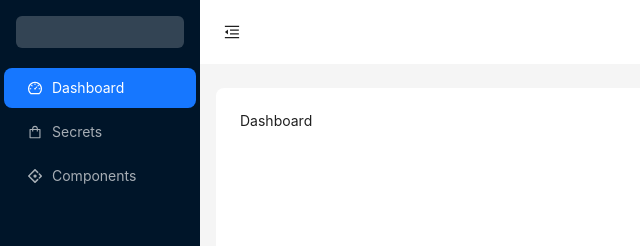
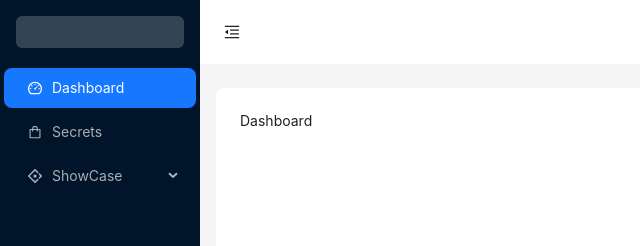
Before and after one commit to billcat-projects/react2024-ant-design-starter, a React (Vite) app: page /login in a window 1280 px wide. Both pictures are taken after a click on the button "Login". Shown: the top 246 px of the page, without its empty margins (0-640 px from the left). Built offline with nearby package versions, Linux system fonts and the light colour scheme.

Commit message:
:sparkles: construct menu based on routes definition

```diff
--- /dev/null
+++ b/src/components/AIcon.tsx
@@ -0,0 +1,36 @@
+import React from "react";
+import * as AllIcons from "@ant-design/icons";
+
+type PickProps<T> = T extends (props: infer P1) => any
+  ? P1
+  : T extends React.ComponentClass<infer P2>
+    ? P2
+    : unknown;
+
+type AllKeys = keyof typeof AllIcons;
+//  获取大写开头的导出们, 认为是组件
+type PickCapitalizeAsComp<K extends AllKeys> = K extends Capitalize<K>
+  ? K
+  : never;
+// ------------------------------------------------^ typescript 4.1+ --------
+type IconNames = PickCapitalizeAsComp<AllKeys>;
+// 没有 4.1 的可以手动排除 小写开头的方法们
+// type IconNames = Exclude<
+//   AllKeys,
+//   "createFromIconfontCN" | "default" | "getTwoToneColor" | "setTwoToneColor"
+// >;
+
+export type PickIconPropsOf<K extends IconNames> = PickProps<
+  typeof AllIcons[K]
+>;
+
+// 这里将不再能用 FC 来包裹, 原因的话 也可以再开一篇来讲了
+const AIcon = <T extends IconNames, P extends Object = PickIconPropsOf<T>>({
+  name,
+  ...props
+}: { name: T } & P) => {
+  const Comp = AllIcons[name] as React.ClassType<any, any, any>;
+  return <Comp {...props} />;
+};
+
+export default AIcon;
--- a/src/layouts/MainLayout.tsx
+++ b/src/layouts/MainLayout.tsx
@@ -1,48 +1,79 @@
-import { Outlet } from 'react-router-dom'
-import React, { useState } from 'react';
-import {
-  AntDesignOutlined,
-  DashboardOutlined,
-  MenuFoldOutlined,
-  MenuUnfoldOutlined, ShoppingOutlined,
-} from '@ant-design/icons'
-import { Layout, Menu, Button, theme } from 'antd';
+import { Outlet, useLocation, useNavigate } from 'react-router-dom'
+import React, { useEffect, useState } from 'react'
+import { MenuFoldOutlined, MenuUnfoldOutlined, } from '@ant-design/icons'
+import { Button, Layout, Menu, theme } from 'antd'
+import './MainLayout.css'
+import type { ItemType } from 'antd/lib/menu/hooks/useItems'
+import AIcon from '@/components/AIcon.tsx'
 
-const { Header, Sider, Content } = Layout;
+const { Header, Sider, Content } = Layout
 
-import './MainLayout.css'
-
-const MainLayout: React.FC = () => {
-  const [collapsed, setCollapsed] = useState(false);
+const MainLayout: React.FC = ({ menuList }) => {
+  const [collapsed, setCollapsed] = useState(false)
   const {
     token: { colorBgContainer, borderRadiusLG },
-  } = theme.useToken();
+  } = theme.useToken()
+
+  const navigate = useNavigate()
+  function doNavigation({ keyPath }) {
+    // 直接用 routes 里的 path 作为  menu items 中的 key (避免额外维护一套 key值)
+    const routePath = keyPath.reverse().join('/')
+    navigate(routePath)
+  }
+
+  const items: ItemType[] = []
+  menuList.forEach(route => {
+    if (route.meta) {
+      const item = {
+        key: route.path,
+        icon: <AIcon name={route.meta.icon} />,
+        label: route.meta.label
+      }
+
+      if (route.children && route.children.length) {
+        const itemChildren: ItemType[]  = []
+        route.children.forEach(route => {
+          if (route.meta) {
+            itemChildren.push({
+              key: route.path,
+              icon: <AIcon name={route.meta.icon} />,
+              label: route.meta.label
+            })
+          }
+        })
+        item.children = itemChildren
+      }
+
+      items.push(item)
+    }
+  })
+
+  // 刷新页面菜单保持高亮
+  let { pathname } = useLocation();
+  const [selectedKeys, setSelectedKeys] = useState<string[]>([pathname]);
+  useEffect(() => {
+    // 去掉前导的 "/"
+    pathname = pathname.substring(1)
+
+    // 如果还有/, 就是二级菜单
+    if (pathname.includes("/")) {
+      setSelectedKeys(pathname.split("/"))
+    } else {
+      // 一级菜单
+      setSelectedKeys(["/" + pathname])
+    }
+  },[pathname])
 
   return (
-    <Layout style={{minHeight: '100vh'}}>
+    <Layout style={{ minHeight: '100vh' }}>
       <Sider trigger={null} collapsible collapsed={collapsed}>
         <div className="demo-logo-vertical" />
         <Menu
           theme="dark"
           mode="inline"
-          defaultSelectedKeys={['1']}
-          items={[
-            {
-              key: '1',
-              icon: <DashboardOutlined />,
-              label: 'Dashboard',
-            },
-            {
-              key: '2',
-              icon: <ShoppingOutlined />,
-              label: 'Secrets',
-            },
-            {
-              key: '3',
-              icon: <AntDesignOutlined />,
-              label: 'Components',
-            },
-          ]}
+          selectedKeys={selectedKeys}
+          onClick={doNavigation}
+          items={items}
         />
       </Sider>
       <Layout>
@@ -67,11 +98,11 @@ const MainLayout: React.FC = () => {
             borderRadius: borderRadiusLG,
           }}
         >
-          <Outlet/>
+          <Outlet />
         </Content>
       </Layout>
     </Layout>
-  );
-};
+  )
+}
 
-export default MainLayout;
+export default MainLayout
--- /dev/null
+++ b/src/pages/showcase/forms/index.tsx
@@ -0,0 +1,5 @@
+export default function FormsPage() {
+  return (
+    <div>FormsPage</div>
+  )
+}
--- /dev/null
+++ b/src/pages/showcase/icons/index.tsx
@@ -0,0 +1,5 @@
+export default function IconsPage() {
+  return (
+    <div>IconsPage</div>
+  )
+}
--- a/src/routes/protected.tsx
+++ b/src/routes/protected.tsx
@@ -1,16 +1,60 @@
 import MainLayout from '@/layouts/MainLayout.tsx'
 import { Secret } from '@/pages/secret'
 import Dashboard from '@/pages/dashboard/Dashboard.tsx'
-import { Navigate } from 'react-router-dom'
+import { Navigate, Outlet } from 'react-router-dom'
+import IconsPage from '@/pages/showcase/icons'
+import FormsPage from '@/pages/showcase/forms'
+
+export const menuList = [
+  {
+    path: '/', element: <Dashboard />,
+    meta: {
+      requiresAuth: true,
+      label: 'Dashboard',
+      icon: 'DashboardOutlined'
+    }
+  },
+  {
+    path: '/secret', element: <Secret />,
+    meta: {
+      requiresAuth: true,
+      label: 'Secrets',
+      icon: 'ShoppingOutlined'
+    }
+  },
+  {
+    path: '/showcase', element: <Outlet />,
+    meta: {
+      requiresAuth: true,
+      label: 'ShowCase',
+      icon: 'AntDesignOutlined'
+    },
+    children: [
+      {
+        path: 'icons', element: <IconsPage />,
+        meta: {
+          requiresAuth: true,
+          label: 'Icons',
+          icon: 'FormatPainterOutlined'
+        }
+      },
+      {
+        path: 'forms', element: <FormsPage />,
+        meta: {
+          requiresAuth: true,
+          label: 'Forms',
+          icon: 'FormOutlined'
+        }
+      },
+    ]
+  },
+  { path: '*', element: <Navigate to="." /> },
+]
 
 export const protectedRoutes = [
   {
-    path: '/',
-    element: <MainLayout />,
-    children: [
-      { path: '', element: <Dashboard /> },
-      { path: 'secret', element: <Secret /> },
-      { path: '*', element: <Navigate to="." /> },
-    ],
+    path: '',
+    element: <MainLayout menuList={menuList}/>,
+    children: menuList,
   },
-];
+]
```
Also changed, not shown: src/components/ProtectedRoute.tsx (deleted, +0 -11 lines).
